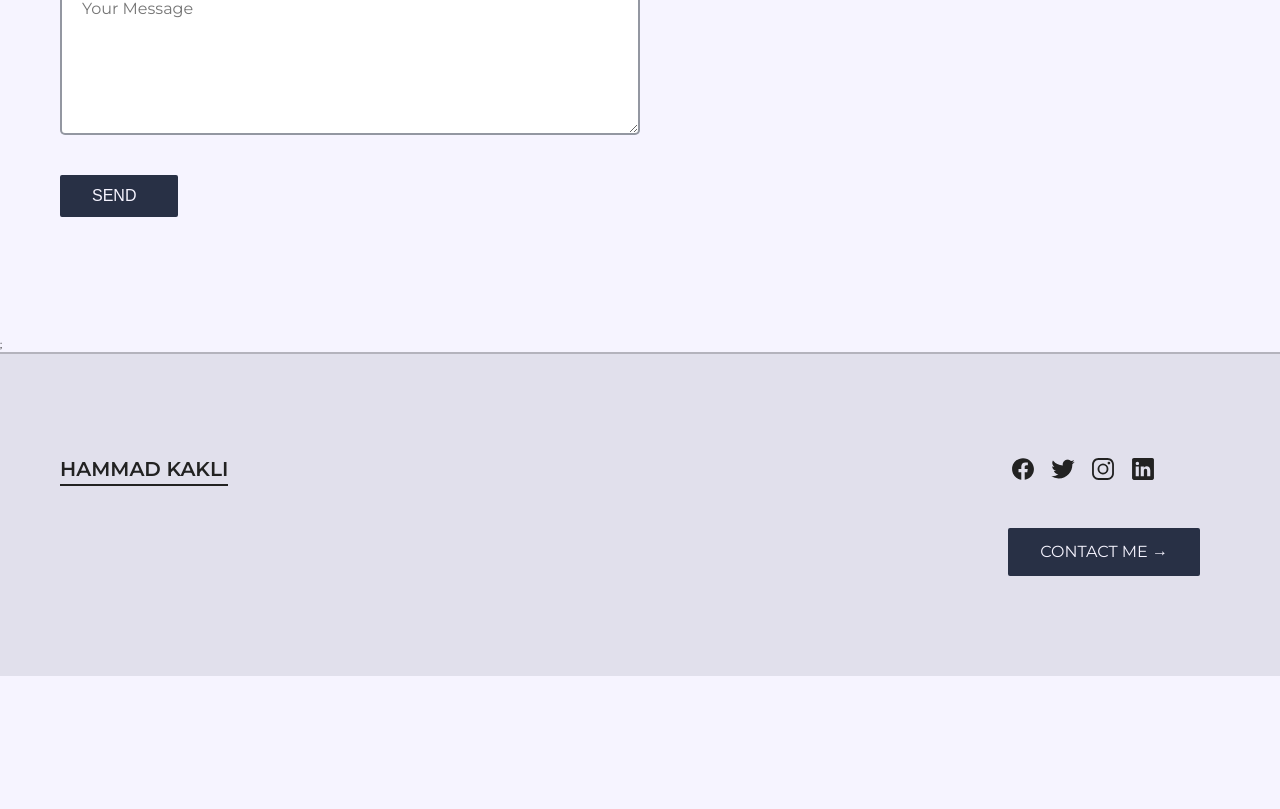
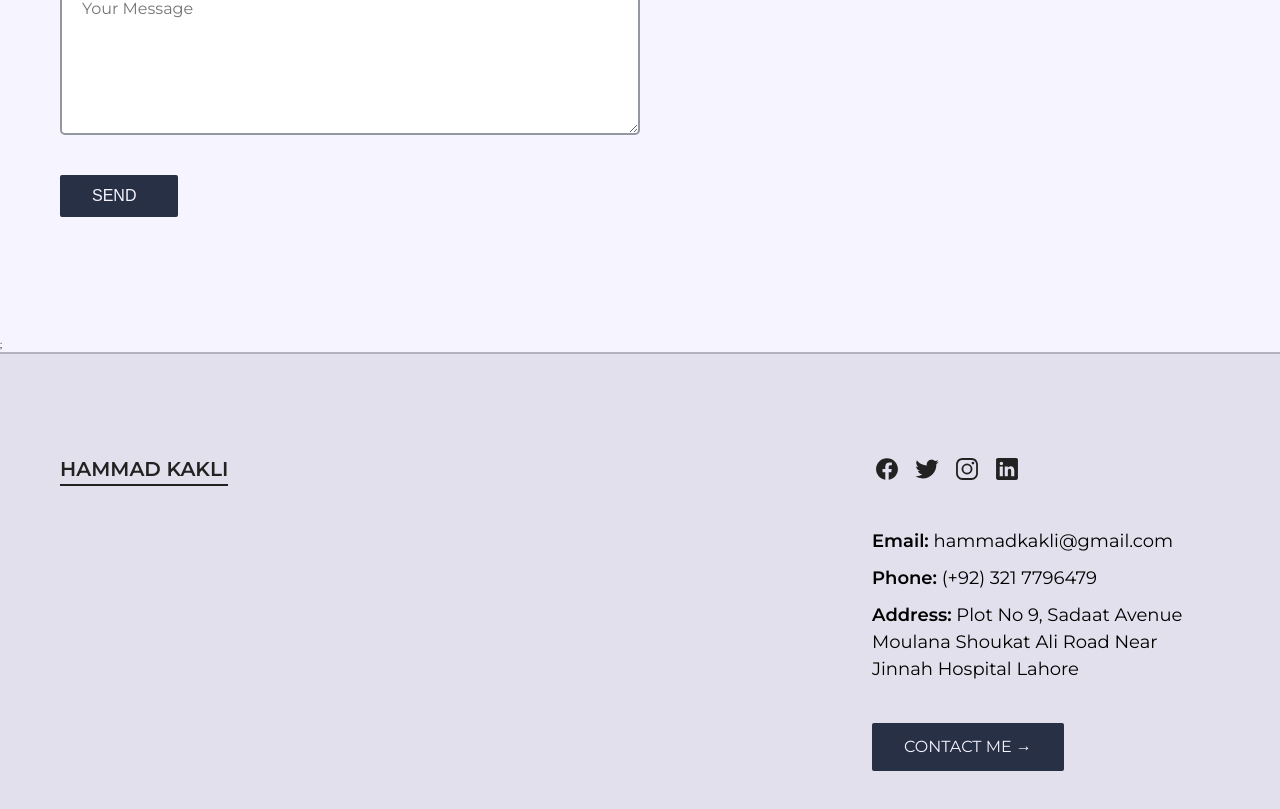
Before and after one commit to umerkang66/hammad-portfolio, a Next.js app: page /contact in a window 1280 px wide. Shown: the part 573-1382 px from the top of the page. Before the commit the page ends 1249 px from the top, so only its background shows below. Built offline with nearby package versions, Linux system fonts and the light colour scheme.

Commit message:
add contact information in footer

```diff
--- a/components/contact-page/contact.tsx
+++ b/components/contact-page/contact.tsx
@@ -169,7 +169,7 @@ const ContactComponent: FC = (): ReactElement => {
               >
                 Phone:
               </h3>
-              <p className="paragraph">+923217796479</p>
+              <p className="paragraph">(+92) 321 7796479</p>
             </div>
 
             <div className={styles.contact__right_info}>
--- a/components/layout/footer/footer.module.scss
+++ b/components/layout/footer/footer.module.scss
@@ -18,11 +18,24 @@
   }
 
   &__right {
+    width: 30%;
+
+    @include respond(tab-port) {
+      width: 40%;
+    }
+
     @include respond(phone) {
+      width: 100%;
       margin-top: 2rem;
       display: flex;
       flex-direction: column;
       align-items: center;
     }
   }
+
+  &__contact {
+    p:not(:last-child) {
+      margin-bottom: 1rem;
+    }
+  }
 }
--- a/components/layout/footer/footer.tsx
+++ b/components/layout/footer/footer.tsx
@@ -17,6 +17,22 @@ const Footer: FC = (): ReactElement => {
 
             <div className="u-margin-bottom-medium" />
 
+            <div className={styles.footer__contact}>
+              <p className="paragraph paragraph--footer">
+                <span className="paragraph--footer__bold">Email:</span>{' '}
+                hammadkakli@gmail.com
+              </p>
+              <p className="paragraph paragraph--footer">
+                <span className="paragraph--footer__bold">Phone:</span> (+92)
+                321 7796479
+              </p>
+              <p className="paragraph paragraph--footer u-margin-bottom-medium">
+                <span className="paragraph--footer__bold">Address:</span> Plot
+                No 9, Sadaat Avenue Moulana Shoukat Ali Road Near Jinnah
+                Hospital Lahore
+              </p>
+            </div>
+
             <Link href="/contact">
               <a className="btn btn--primary">
                 Contact Me <span className="btn__arrow">&rarr;</span>
--- a/components/trainings/single-training/single-training.module.scss
+++ b/components/trainings/single-training/single-training.module.scss
@@ -1,8 +1,14 @@
+@import '../../../styles/mixins';
+
 .single_training {
   padding: 10rem 0;
 
   &__content {
     margin-left: 10rem;
+
+    @include respond(phone) {
+      margin-left: 4rem;
+    }
   }
 
   &__list_main {
--- a/styles/_typography.scss
+++ b/styles/_typography.scss
@@ -51,4 +51,13 @@
     color: var(--color-black);
     font-size: 2rem;
   }
+
+  &--footer {
+    color: var(--color-black);
+    font-size: 1.8rem;
+
+    &__bold {
+      font-weight: 600;
+    }
+  }
 }
```
